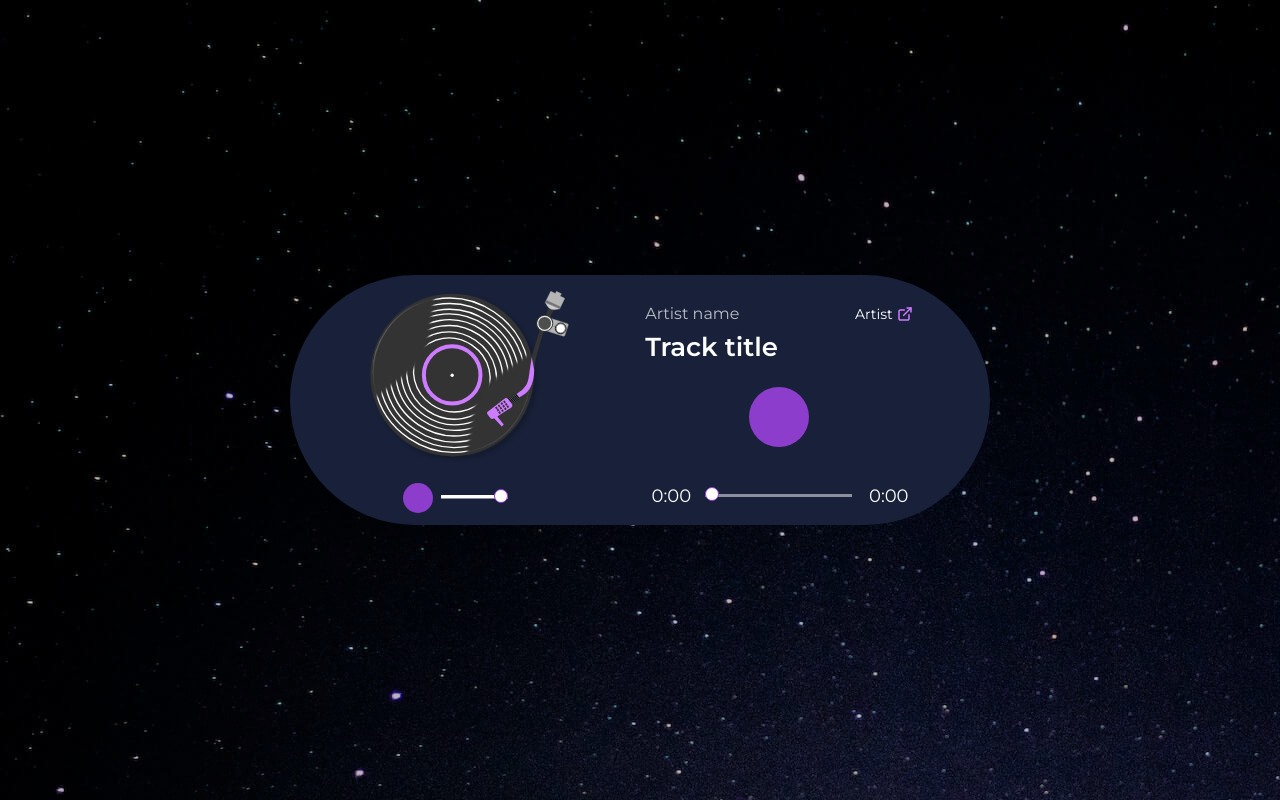
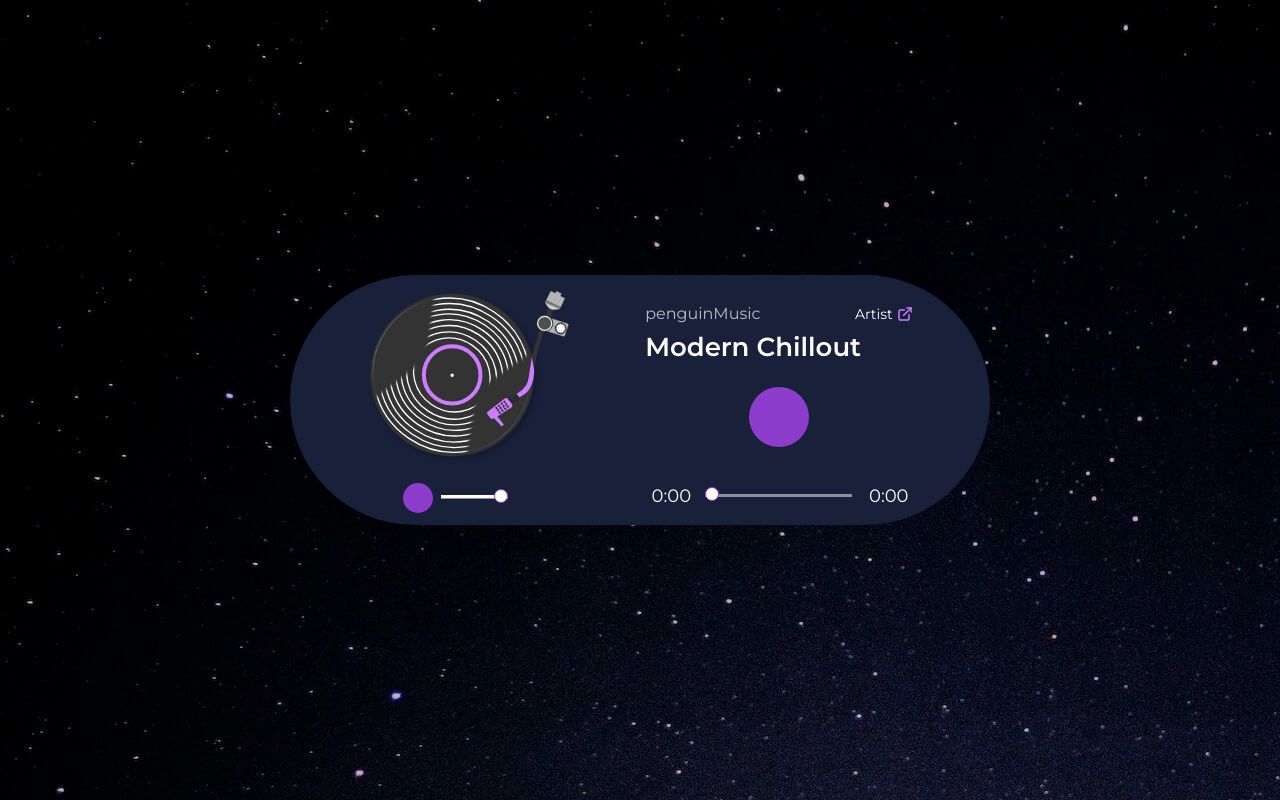
Before and after one commit to rileydevdzn/audio-player-web-component, a plain HTML site: page index.html in a window 1280 px wide. Drawn offline with nearby package versions, Linux system fonts and the light colour scheme.

Commit message:
Update track info

```diff
--- a/index.html
+++ b/index.html
@@ -2,7 +2,7 @@
 <html lang="en">
   <head>
     <meta charset="UTF-8">
-    <title>Audio Player v3</title>
+    <title>Audio Player</title>
     <link rel="stylesheet" href="./style.css">
   </head>
 
@@ -21,9 +21,9 @@
         </div>
         <div class="audio-player">
           <div class="audio-track-info">
-            <h2 class="track-title">Track title</h2>
+            <h2 class="track-title">Modern Chillout</h2>
             <div class="artist-info">
-              <p class="artist-name">Artist name</p>
+              <p class="artist-name">penguinMusic</p>
               <a class="artist-link" href="https://pixabay.com/users/penguinmusic-24940186/">Artist<img class="external-link" src="./external-link.svg" alt="Hear more from this artist"/></a>
             </div>
           </div>
```
